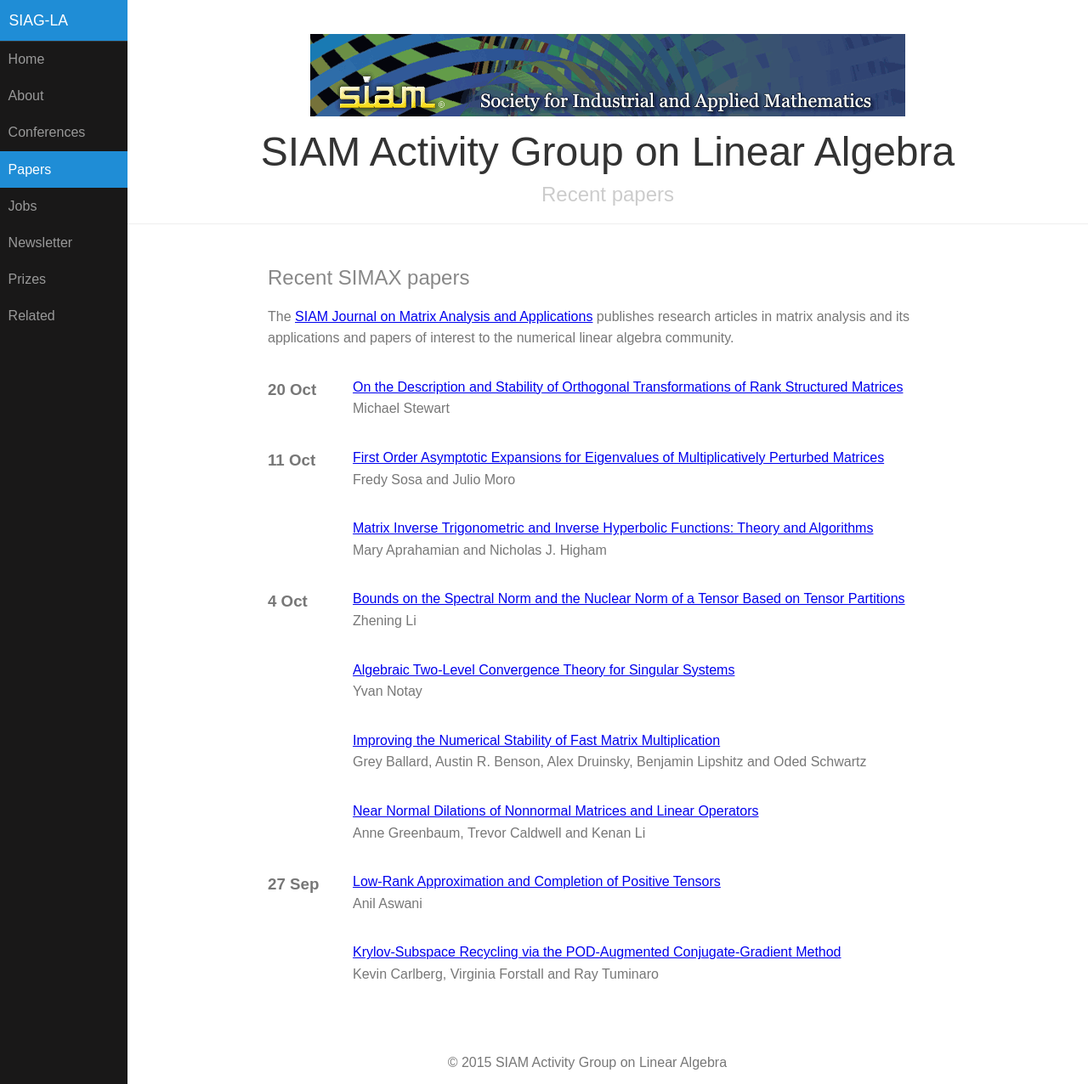
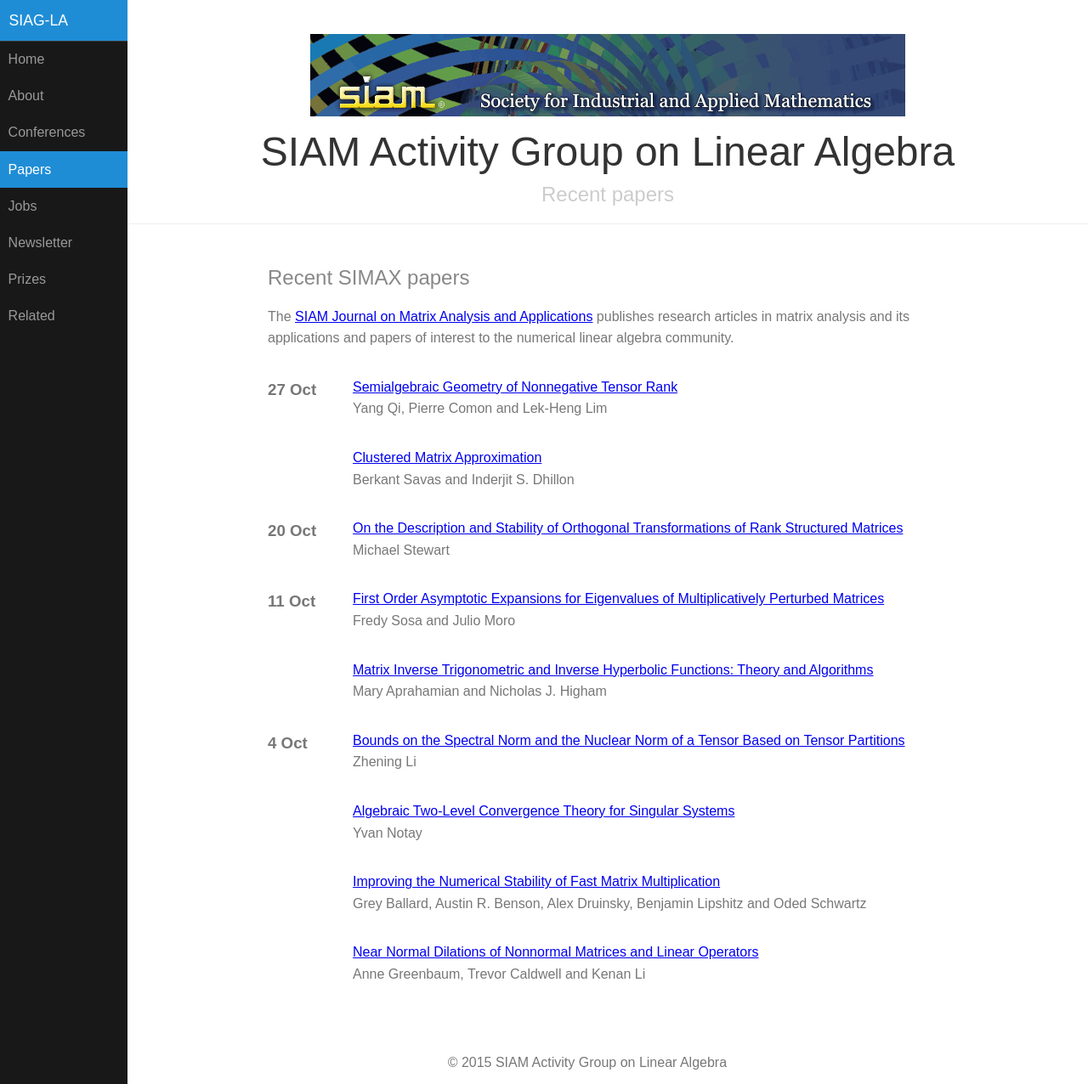
Before and after one commit to dbindel/siagla, a Jekyll site: the page built from simax.html, in a window 1280 px wide and 1276 px high. Shown: the whole window at 85% size. Built offline with Jekyll 4.4.1, drawn with Linux system fonts in a browser that asks for light colours.

Commit message:
Automated updates to simax.yml

```diff
--- a/_data/simax.yml
+++ b/_data/simax.yml
@@ -1883,3 +1883,19 @@
   title: On the Description and Stability of Orthogonal Transformations of Rank Structured
     Matrices
   volume: '37'
+- authors: Berkant Savas and Inderjit S. Dhillon
+  date: '2016-10-27T07:00:00Z'
+  doi: doi:10.1137/15M1042206
+  link: http://epubs.siam.org/doi/abs/10.1137/15M1042206?ai=s7&mi=3ezuvv&af=R
+  pp_end: '1555'
+  pp_start: '1531'
+  title: Clustered Matrix Approximation
+  volume: '37'
+- authors: Yang Qi, Pierre Comon and Lek-Heng Lim
+  date: '2016-10-27T07:00:00Z'
+  doi: doi:10.1137/16M1063708
+  link: http://epubs.siam.org/doi/abs/10.1137/16M1063708?ai=s7&mi=3ezuvv&af=R
+  pp_end: '1580'
+  pp_start: '1556'
+  title: Semialgebraic Geometry of Nonnegative Tensor Rank
+  volume: '37'
```
